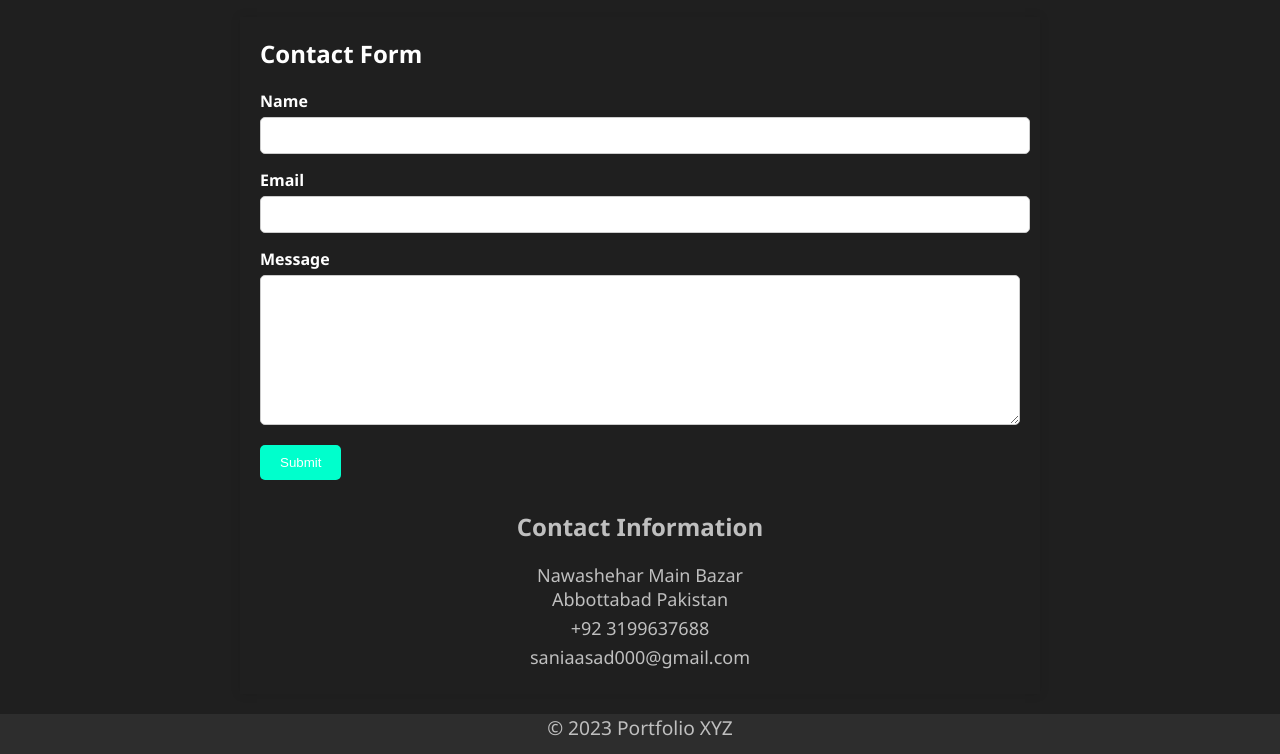
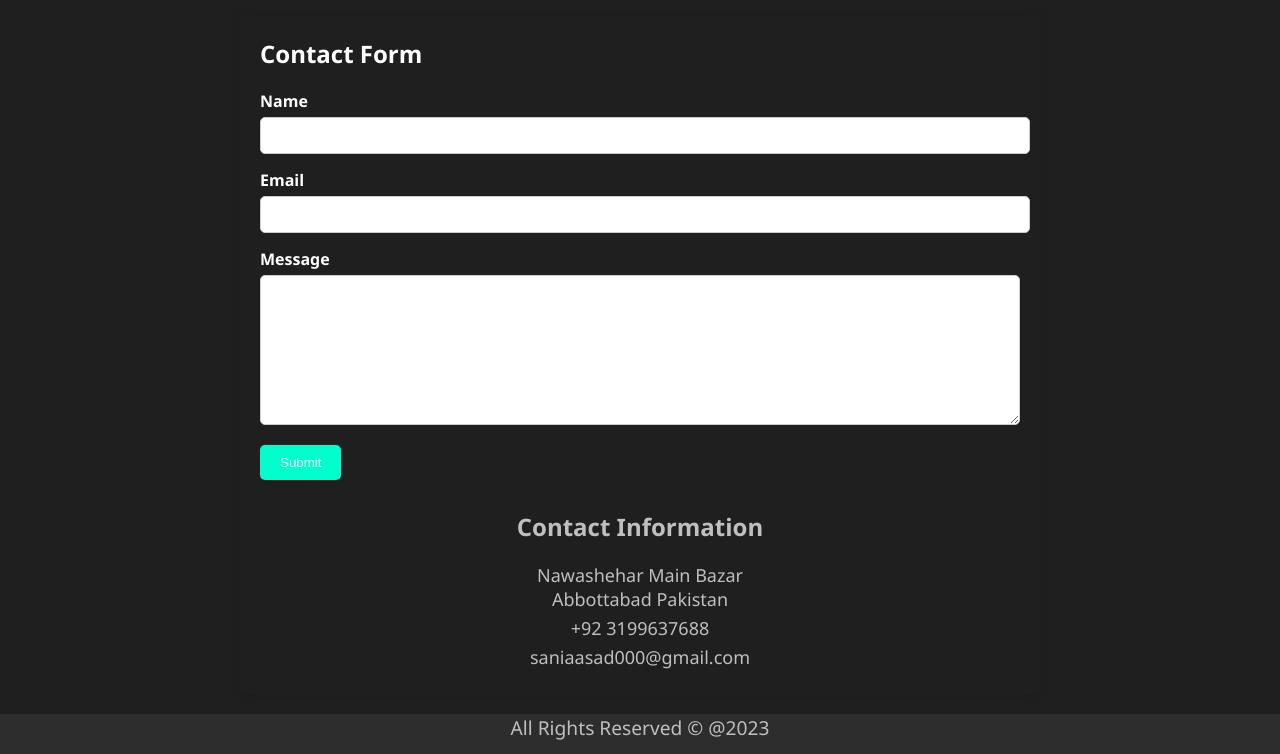
Before and after one commit to saniaasad/portfolio, a plain HTML site: page index.html in a window 1280 px wide. Shown: the part 3872-4626 px from the top of the page. Drawn offline with Linux system fonts and the light colour scheme.

Commit message:
init commit

```diff
--- a/index.html
+++ b/index.html
@@ -361,7 +361,7 @@ footer {
     </div>
 
     <footer>
-        &copy; 2023 Portfolio XYZ
+       All Rights Reserved &copy; @2023
     </footer>
 
 
```
